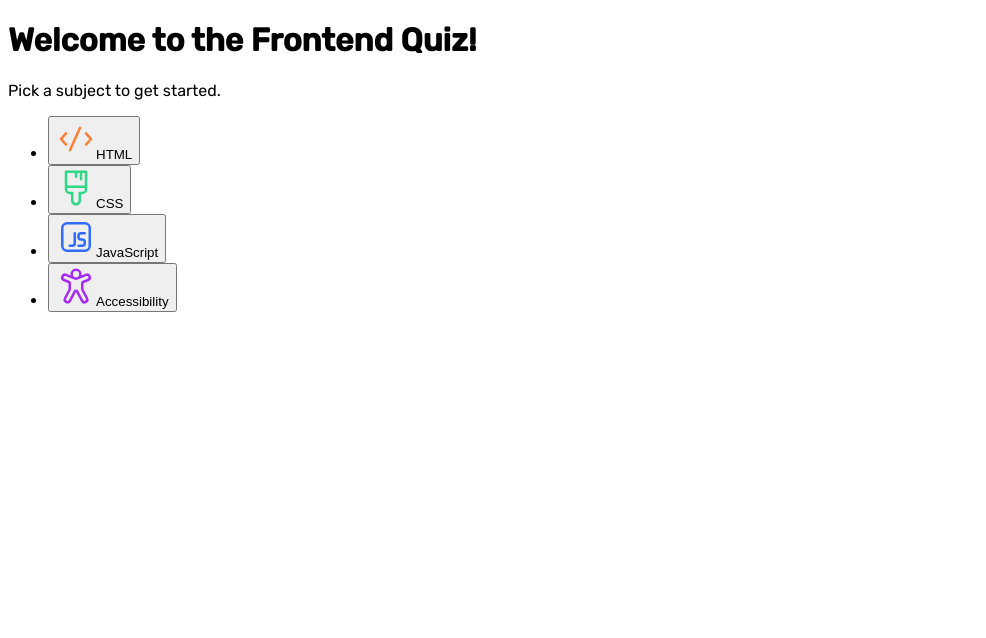
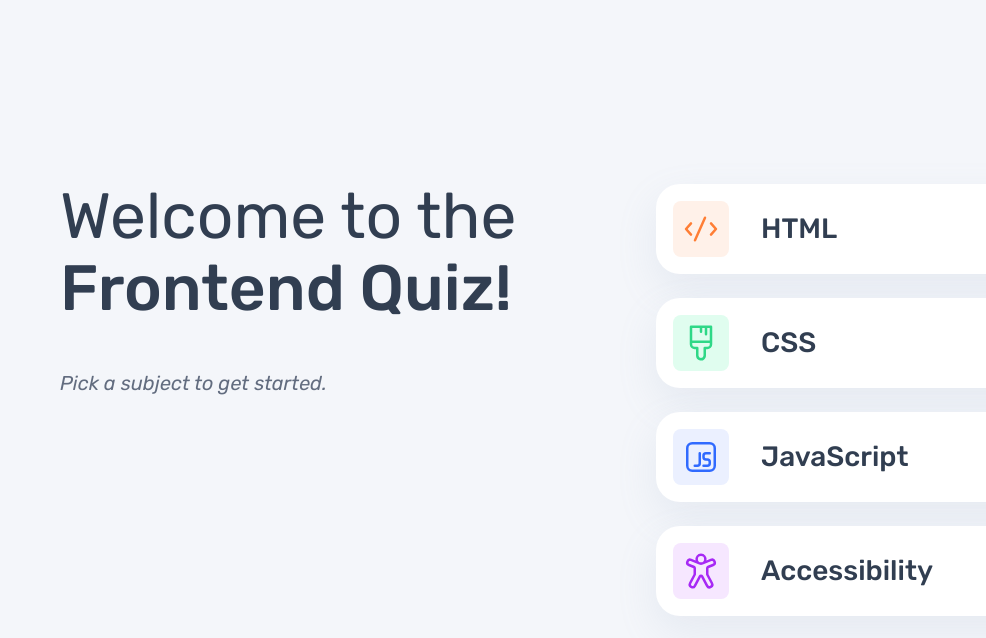
Before and after one commit to Valik3201/frontend-quiz-app, a React (Vite) app: page / in a window 1280 px wide. Shown: the top 638 px of the page, without its empty margins (0-986 px from the left). Built offline with nearby package versions, Linux system fonts and the light colour scheme.

Commit message:
style(ui): add initial styles for main page

```diff
--- a/src/App.jsx
+++ b/src/App.jsx
@@ -2,10 +2,19 @@ import { BrowserRouter as Router, Routes, Route } from "react-router-dom";
 import Home from "./pages/Home";
 import QuizQuestion from "./components/QuizQuestion";
 import QuizResult from "./components/QuizResult";
+import styled from "styled-components";
+
+const Container = styled.div`
+  display: flex;
+  justify-content: center;
+  align-items: center;
+  min-height: 100vh;
+  background: #f4f6fa;
+`;
 
 function App() {
   return (
-    <div>
+    <Container>
       <Router>
         <Routes>
           <Route path="/" element={<Home />} />
@@ -16,7 +25,7 @@ function App() {
           <Route path="/:quizTitle/result" element={<QuizResult />} />
         </Routes>
       </Router>
-    </div>
+    </Container>
   );
 }
 
--- a/src/index.css
+++ b/src/index.css
@@ -1,6 +1,22 @@
+@import "/node_modules/modern-normalize/modern-normalize.css";
+
 @import url("https://fonts.googleapis.com/css2?family=Rubik:ital,wght@0,400;0,500;1,400&display=swap");
 
-body {
+/* Reset default margins and paddings for certain elements */
+html,
+body,
+div,
+h1,
+h2,
+h3,
+p,
+ul,
+li,
+form,
+input,
+button {
+  margin: 0;
+  padding: 0;
   font-family: "Rubik", sans-serif;
 }
 
--- a/src/pages/Home.jsx
+++ b/src/pages/Home.jsx
@@ -1,6 +1,100 @@
 import { useState } from "react";
 import { useNavigate } from "react-router-dom";
+import styled from "styled-components";
 import data from "../data/data.json";
+import { colors } from "../styles/colors";
+import { fonts } from "../styles/fonts";
+
+const Container = styled.div`
+  display: flex;
+  width: 72.5rem;
+  justify-content: space-between;
+  align-items: flex-start;
+  margin: 0 auto;
+`;
+
+const TitleContainer = styled.div`
+  display: flex;
+  flex-direction: column;
+  gap: 3rem;
+`;
+
+const Title = styled.div`
+  display: flex;
+  flex-direction: column;
+  gap: 0.5rem;
+`;
+
+const WelcomeText = styled.span`
+  color: ${colors.darkNavy};
+  ${fonts.headingLRegular};
+`;
+
+const QuizText = styled.span`
+  color: ${colors.darkNavy};
+  ${fonts.headingLBold};
+`;
+
+const Subtitle = styled.p`
+  color: ${colors.greyNavy};
+  ${fonts.bodyS};
+`;
+
+const QuizList = styled.ul`
+  display: flex;
+  flex-direction: column;
+  gap: 1.5rem;
+  list-style: none;
+
+  li {
+    &:nth-child(1) img {
+      background-color: #fff1e9;
+    }
+
+    &:nth-child(2) img {
+      background-color: #e0fdef;
+    }
+
+    &:nth-child(3) img {
+      background-color: #ebf0ff;
+    }
+
+    &:nth-child(4) img {
+      background-color: #f6e7ff;
+    }
+  }
+`;
+
+const QuizButton = styled.button`
+  display: flex;
+  width: 35.25rem;
+  padding: calc(1.25rem - 6px);
+  align-items: center;
+  gap: 2rem;
+  cursor: pointer;
+  border: none;
+  border-radius: 1.5rem;
+  color: ${colors.darkNavy};
+  background: ${colors.pureWhite};
+  box-shadow: 0px 16px 40px 0px rgba(143, 160, 193, 0.14);
+  border: 3px solid transparent;
+  transition: 0.25s ease-in-out;
+
+  &:hover {
+    border: 3px solid ${colors.purple};
+  }
+
+  img {
+    width: 3.5rem;
+    height: 3.5rem;
+    padding: 0.5rem;
+    border-radius: 0.5rem;
+  }
+`;
+
+const QuizTitle = styled.p`
+  ${fonts.headingS}
+`;
 
 function Home() {
   const navigate = useNavigate();
@@ -12,20 +106,27 @@ function Home() {
   };
 
   return (
-    <div>
-      <h1>Welcome to the Frontend Quiz!</h1>
-      <p>Pick a subject to get started.</p>
-      <ul>
+    <Container>
+      <TitleContainer>
+        <Title>
+          <WelcomeText>Welcome to the </WelcomeText>
+          <QuizText>Frontend Quiz!</QuizText>
+        </Title>
+
+        <Subtitle>Pick a subject to get started.</Subtitle>
+      </TitleContainer>
+
+      <QuizList>
         {data.quizzes.map(({ title, icon }) => (
           <li key={title}>
-            <button onClick={() => startQuiz(title)}>
+            <QuizButton onClick={() => startQuiz(title)}>
               <img src={icon} alt={`${title} icon`} />
-              {title}
-            </button>
+              <QuizTitle>{title}</QuizTitle>
+            </QuizButton>
           </li>
         ))}
-      </ul>
-    </div>
+      </QuizList>
+    </Container>
   );
 }
 
--- /dev/null
+++ b/src/styles/colors.js
@@ -0,0 +1,11 @@
+export const colors = {
+  darkNavy: "#313E51",
+  greyNavy: "#626C7F",
+  lightBluish: "#ABC1E1",
+  lightGrey: "#F4F6FA",
+  green: "#26D782",
+  navy: "#3B4D66",
+  purple: "#A729F5",
+  red: "#EE5454",
+  pureWhite: "#FFFFFF",
+};
--- /dev/null
+++ b/src/styles/fonts.js
@@ -0,0 +1,38 @@
+export const fonts = {
+  display: {
+    fontSize: "9rem",
+    fontWeight: 500,
+    lineHeight: "100%",
+  },
+  headingLBold: {
+    fontSize: "4rem",
+    fontWeight: 500,
+    lineHeight: "100%",
+  },
+  headingLRegular: {
+    fontSize: "4rem",
+    fontWeight: 300,
+    lineHeight: "100%",
+  },
+  headingM: {
+    fontSize: "2.25rem",
+    fontWeight: 500,
+    lineHeight: "120%",
+  },
+  headingS: {
+    fontSize: "1.75rem",
+    fontWeight: 500,
+    lineHeight: "100%",
+  },
+  bodyM: {
+    fontSize: "1.5rem",
+    fontWeight: 400,
+    lineHeight: "150%",
+  },
+  bodyS: {
+    fontSize: "1.25rem",
+    fontStyle: "italic",
+    fontWeight: 400,
+    lineHeight: "150%",
+  },
+};
```
Also changed, not shown: src/styles/GlobalStyles.js (added).
